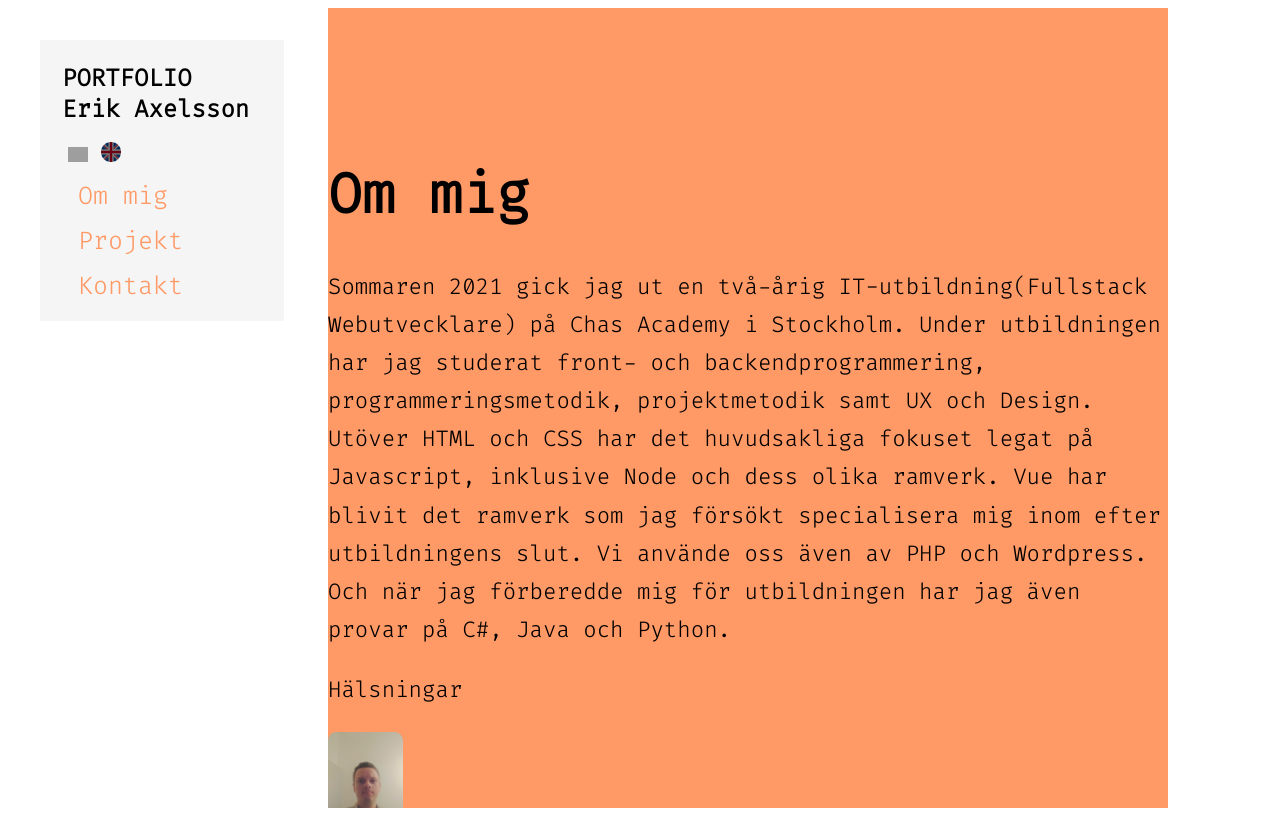
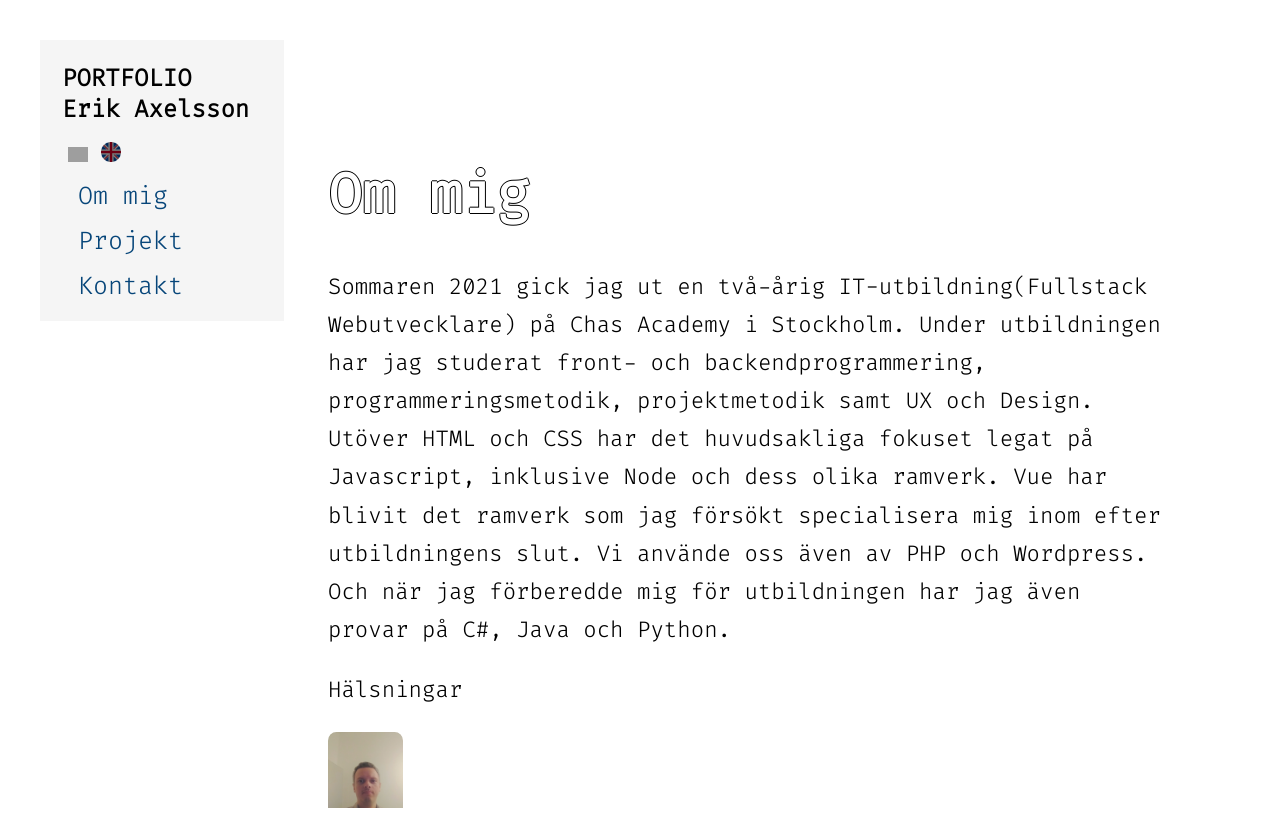
Before and after one commit to erax83/portfolio, a Vue app: page / in a window 1280 px wide. Built offline with nearby package versions, Linux system fonts and the light colour scheme; grey boxes are pictures that could not be loaded; a web font is replaced by a local one.

Commit message:
Change colors and styling

```diff
--- a/src/App.vue
+++ b/src/App.vue
@@ -94,10 +94,15 @@ body {
 
 main h1 {
   font-size: 2em;
+  text-shadow: -1px 0 black, 0 1px black, 1px 0 black, 0 -1px black;
+  /* -webkit-text-stroke: 0.01px black; */
+  color: white;
+  filter: blur(0.4px);
 }
 
 main h2 {
   font-size: 0.8em;
+  color: hsl(20, 100%, 70%);
 }
 
 main p {
@@ -155,11 +160,13 @@ nav a {
   padding: 6px 8px 6px 16px;
   text-decoration: none;
   font-size: 25px;
-  color: hsl(20, 100%, 70%);
+  /* color: hsl(20, 100%, 70%); */
+  color: #064579;
 }
 
 nav a:hover {
-  color: #064579;
+  color: rgb(72, 160, 233);
+  /* color: hsl(20, 100%, 70%); */
 }
 
 #main-container {
@@ -174,7 +181,6 @@ nav a:hover {
   overflow: auto;
   scroll-snap-type: y proximity;
   scroll-margin: 50px 0 50px 0;
-  /* padding-left: 10em; */
 }
 
 .main-section {
@@ -186,18 +192,18 @@ nav a:hover {
   padding-top: 20%;
 }
 
-.main-section:nth-child(1) {
+/* .main-section:nth-child(1) {
   background: #ff9966;
-}
+} */
 
-.main-section:nth-child(2) {
+/* .main-section:nth-child(2) {
   background: blue;
 }
 
 .main-section:nth-child(3) {
   background: black;
   color: white;
-}
+} */
 
 /* @media only screen and (min-width: 1200px) {
   html,
@@ -270,7 +276,7 @@ nav a:hover {
   }
 
   main p {
-    font-size: 0.7em;;
+    font-size: 0.7em;
   }
 
   #main-container {
--- a/src/components/Contact.vue
+++ b/src/components/Contact.vue
@@ -12,8 +12,8 @@
     </div>
     <div class="lang-eng" v-if="this.$store.state.swedish == false">
       <h1>Contact</h1>
-      <p>Mobiltelefon: 073 - 951 78 83</p>
-      <p>E-post: e.axelsson@tutanota.com</p>
+      <p>Mobile phone: 073 - 951 78 83</p>
+      <p>E-mail: e.axelsson@tutanota.com</p>
       <p>linkedIn: ...</p>
       <br />
       <p>Address:</p>
```
